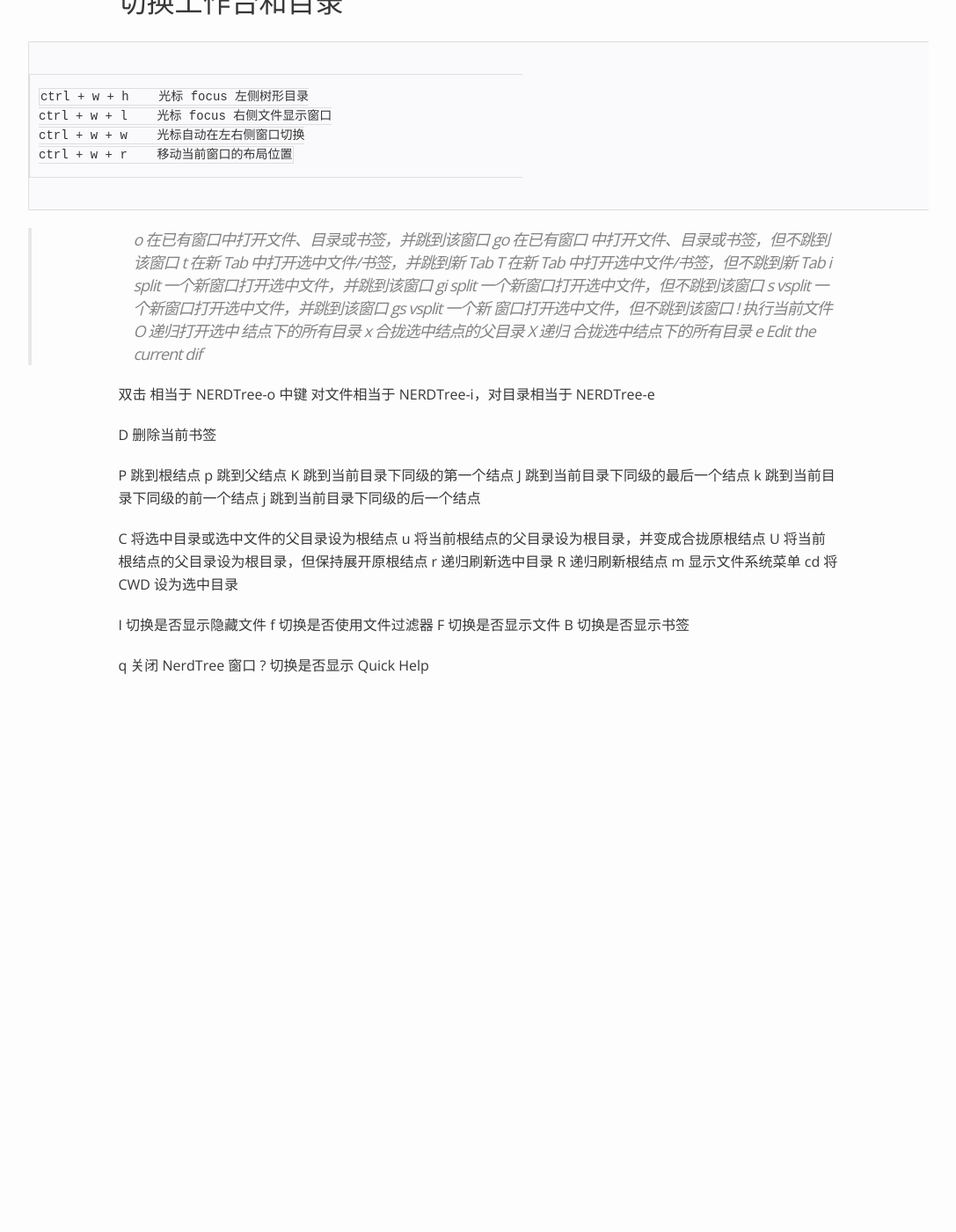
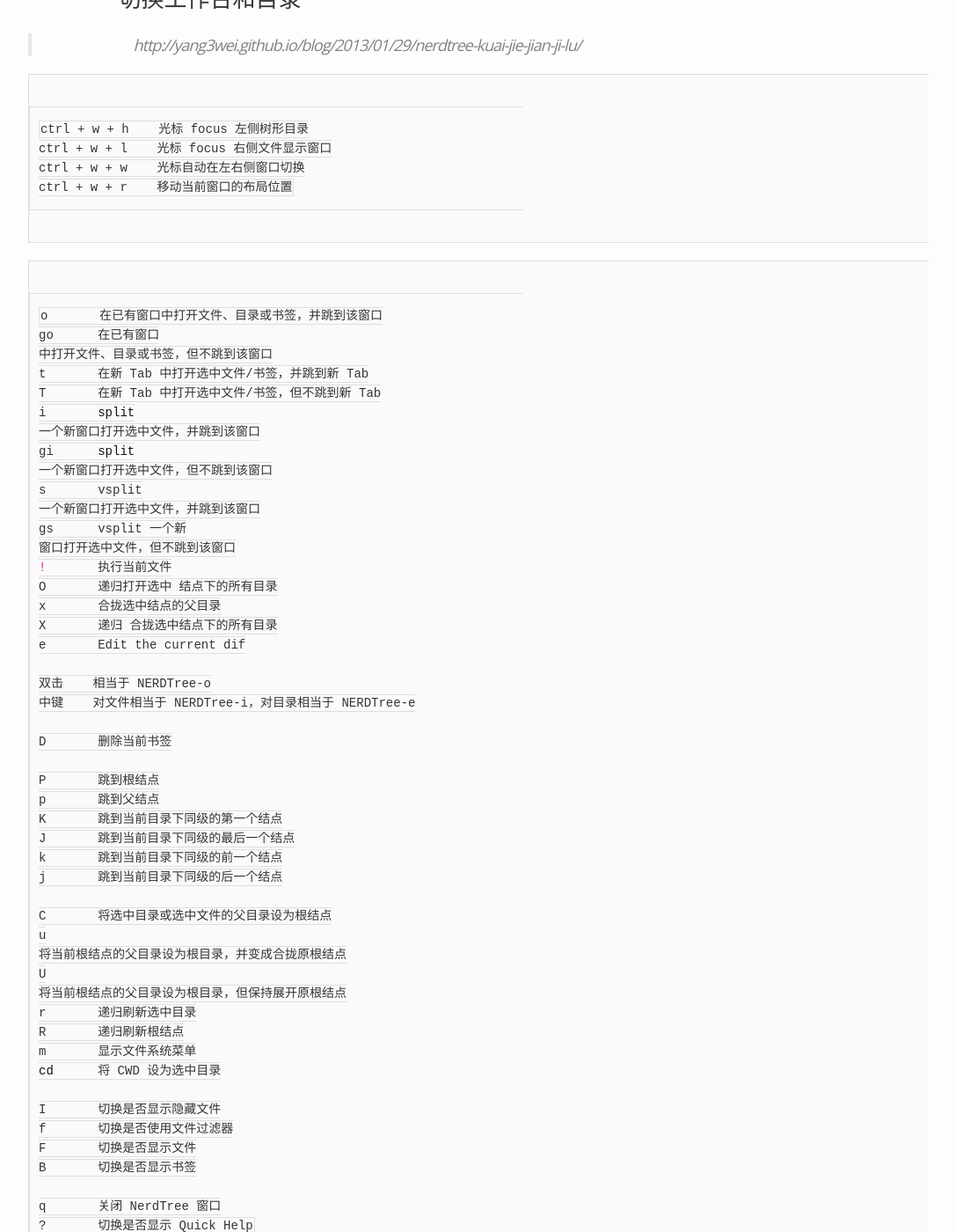
Before and after one commit to weigang992003/weigang992003.github.io, a Jekyll site: the page built from _posts/2016-10-27-NERDTree-help.md, in a window 1280 px wide and 1400 px high, scrolled down 215 px. Shown: the whole window at 88% size, without its empty margins (96-1183 px from the left). Built offline with Jekyll 4.4.1, drawn with Linux system fonts in a browser that asks for light colours; before the commit the page ends 1044 px from its top, so only the background shows below that; some of the changed lines change nothing that is shown; some of the changed text lies outside the part shown.

Commit message:
new posts

````diff
--- a/_posts/2016-10-27-NERDTree-help.md
+++ b/_posts/2016-10-27-NERDTree-help.md
@@ -6,7 +6,9 @@
 ---
 
 
-## 切换工作台和目录
+### 切换工作台和目录
+> http://yang3wei.github.io/blog/2013/01/29/nerdtree-kuai-jie-jian-ji-lu/
+
 ```sh
 ctrl + w + h    光标 focus 左侧树形目录
 ctrl + w + l    光标 focus 右侧文件显示窗口
@@ -14,8 +16,8 @@
 ctrl + w + r    移动当前窗口的布局位置
 ```
 
->o
->在已有窗口中打开文件、目录或书签，并跳到该窗口
+```sh
+o       在已有窗口中打开文件、目录或书签，并跳到该窗口
 go      在已有窗口
 中打开文件、目录或书签，但不跳到该窗口
 t       在新 Tab 中打开选中文件/书签，并跳到新 Tab
@@ -63,3 +65,23 @@
 
 q       关闭 NerdTree 窗口
 ?       切换是否显示 Quick Help
+```
+### 切换标签页
+
+```sh
+:tabnew [++opt选项] ［＋cmd］ 文件      建立对指定文件新的tab
+:tabc   关闭当前的 tab
+:tabo   关闭所有其他的 tab
+:tabs   查看所有打开的 tab
+:tabp   前一个 tab
+:tabn   后一个 tab
+
+标准模式下：
+gT      前一个 tab
+gt      后一个 tab
+
+MacVim 还可以借助快捷键来完成 tab 的关闭、切换
+cmd+w   关闭当前的 tab
+cmd+{   前一个 tab
+cmd+}   后一个 tab
+```
````
